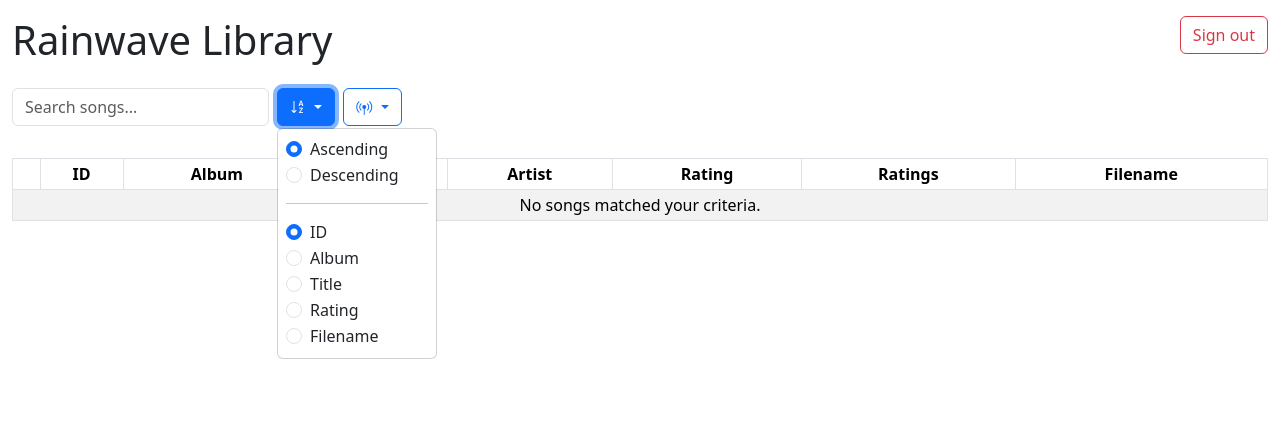
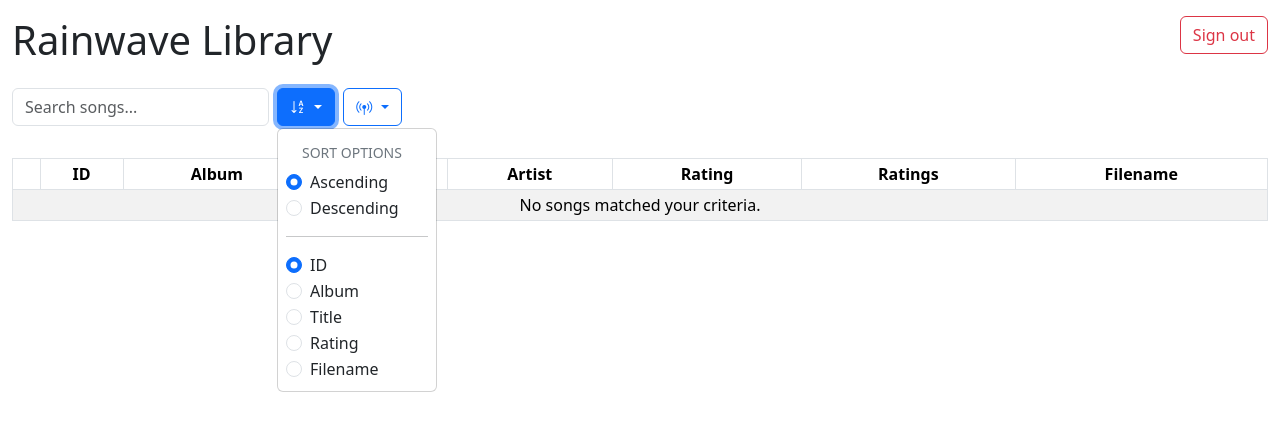
Before and after one commit to williamjacksn/rainwave-library, a Flask app: page / in a window 1280 px wide, after a click that opens the changed part. Shown: the top 431 px of the page. Run offline with Flask 3, Linux system fonts and the light colour scheme; the visitor is signed in with stand-in values (Sample User, id 1); data that the repository does not hold is empty; some libraries are stand-ins or nearby versions.

Commit message:
Add headers to dropdowns

```diff
--- a/rainwave_library/templates/index.html
+++ b/rainwave_library/templates/index.html
@@ -24,6 +24,7 @@
                     </button>
                     <div class="dropdown-menu">
                         <div class="px-2">
+                            <h6 class="dropdown-header">SORT OPTIONS</h6>
                             <div class="form-check">
                                 <input checked class="form-check-input" hx-indicator="#filters-indicator"
                                        hx-post="{{ url_for('song_table_rows') }}" id="sort-dir-asc" name="sort-dir"
@@ -79,6 +80,7 @@
                     </button>
                     <div class="dropdown-menu">
                         <div class="px-2">
+                            <h6 class="dropdown-header">CHANNEL SELECTION</h6>
                         {% for k, v in g.channels.items() %}
                             <div class="form-check">
                                 <input checked class="form-check-input" hx-indicator="#filters-indicator"
```
